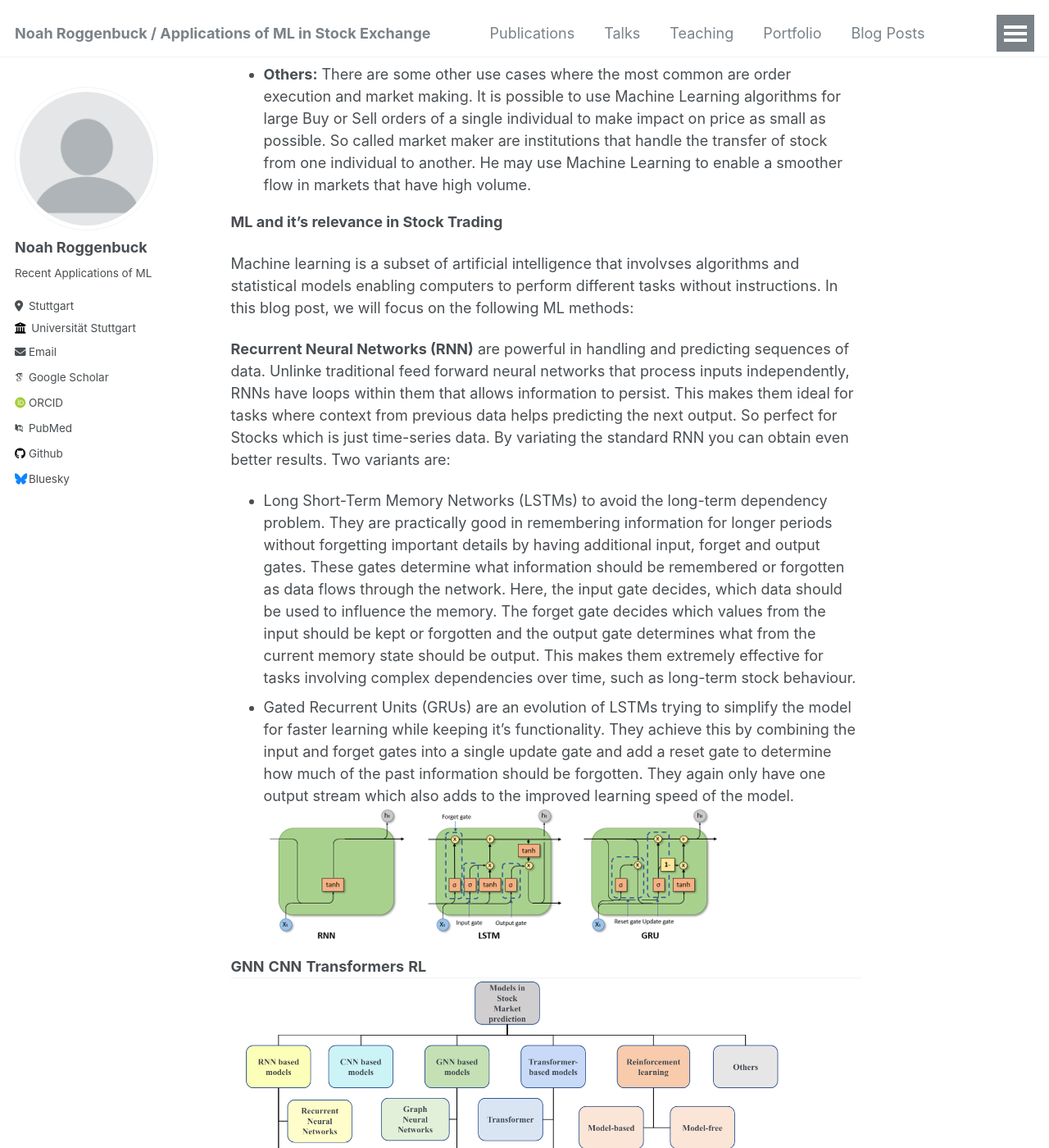
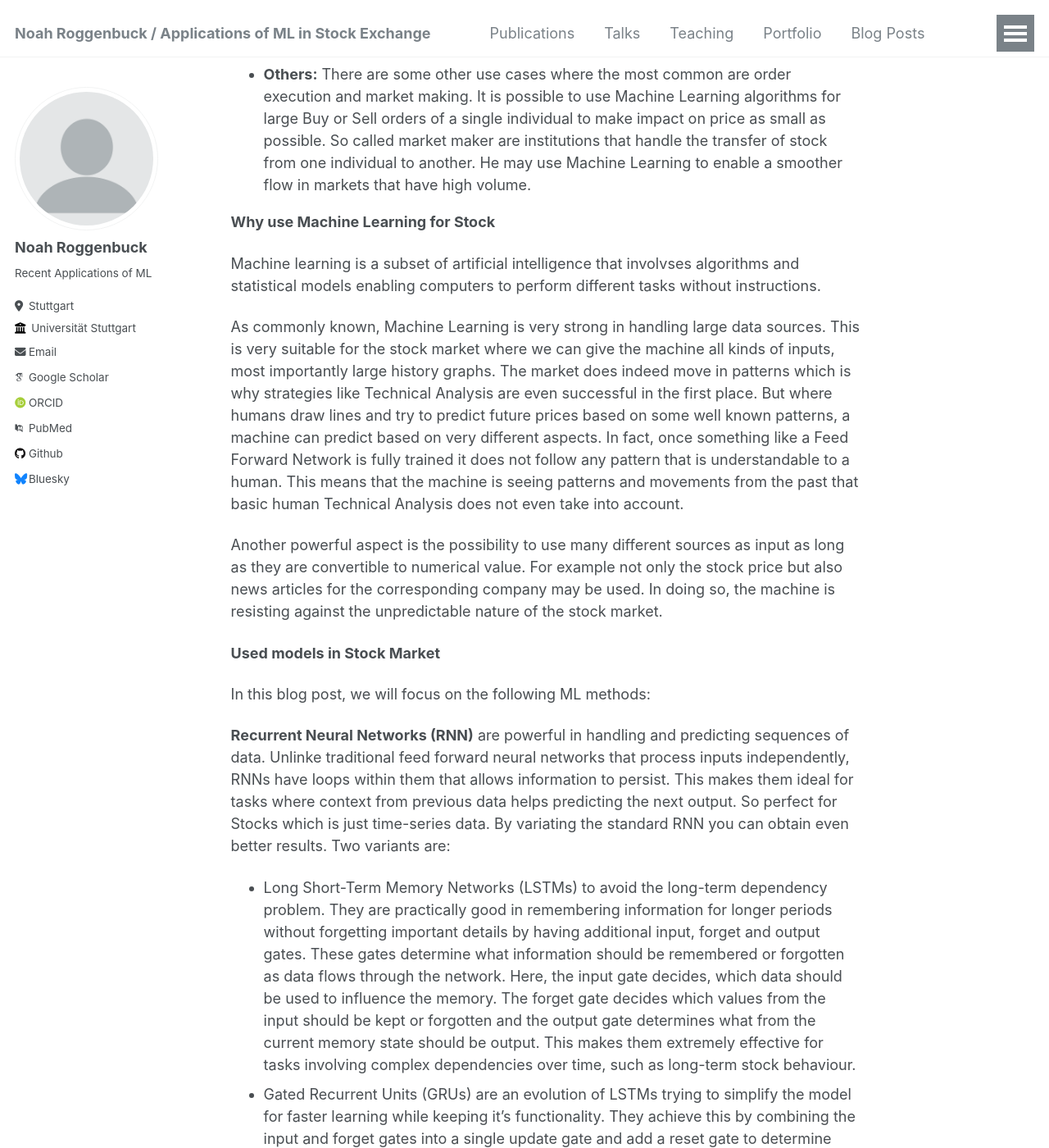
Before and after one commit to noahrog02/noahrog02.github.io, a Jekyll site: the page built from _pages/about.md, in a window 1280 px wide and 1400 px high, scrolled down 1633 px. Shown: the whole window at 82% size. Built offline with Jekyll 4.4.1, drawn with Linux system fonts in a browser that asks for light colours; some web fonts are replaced.

Commit message:
Update about.md

```diff
--- a/_pages/about.md
+++ b/_pages/about.md
@@ -33,9 +33,17 @@ There are differents fields in which ML is being used in the Stock Market. The m
 - **Trading strategies:** Providing trading strategies that a human can use to trade in the market is another research area of ML in stock. The goal is to use ML to find strategies like buy or sell signals that a human can easily understand and use. There exist plenty of trading strategies already and this approach could improve and add to these existing strategies.
 - **Others:** There are some other use cases where the most common are order execution and market making. It is possible to use Machine Learning algorithms for large Buy or Sell orders of a single individual to make impact on price as small as possible. So called market maker are institutions that handle the transfer of stock from one individual to another. He may use Machine Learning to enable a smoother flow in markets that have high volume.
 
-**ML and it's relevance in Stock Trading**
+**Why use Machine Learning for Stock**
 
-Machine learning is a subset of artificial intelligence that involvses algorithms and statistical models enabling computers to perform different tasks without instructions. In this blog post, we will focus on the following ML methods:
+Machine learning is a subset of artificial intelligence that involvses algorithms and statistical models enabling computers to perform different tasks without instructions.
+
+As commonly known, Machine Learning is very strong in handling large data sources. This is very suitable for the stock market where we can give the machine all kinds of inputs, most importantly large history graphs. The market does indeed move in patterns which is why strategies like Technical Analysis are even successful in the first place. But where humans draw lines and try to predict future prices based on some well known patterns, a machine can predict based on very different aspects. In fact, once something like a Feed Forward Network is fully trained it does not follow any pattern that is understandable to a human. This means that the machine is seeing patterns and movements from the past that basic human Technical Analysis does not even take into account.
+
+Another powerful aspect is the possibility to use many different sources as input as long as they are convertible to numerical value. For example not only the stock price but also news articles for the corresponding company may be used. In doing so, the machine is resisting against the unpredictable nature of the stock market.
+
+**Used models in Stock Market**
+
+In this blog post, we will focus on the following ML methods:
 
 **Recurrent Neural Networks (RNN)** are powerful in handling and predicting sequences of data. Unlinke traditional feed forward neural networks that process inputs independently, RNNs have loops within them that allows information to persist. This makes them ideal for tasks where context from previous data helps predicting the next output. So perfect for Stocks which is just time-series data. By variating the standard RNN you can obtain even better results. Two variants are:
 - Long Short-Term Memory Networks (LSTMs) to avoid the long-term dependency problem. They are practically good in remembering information for longer periods without forgetting important details by having additional input, forget and output gates. These gates determine what information should be remembered or forgotten as data flows through the network. Here, the input gate decides, which data should be used to influence the memory. The forget gate decides which values from the input should be kept or forgotten and the output gate determines what from the current memory state should be output. This makes them extremely effective for tasks involving complex dependencies over time, such as long-term stock behaviour.
```
